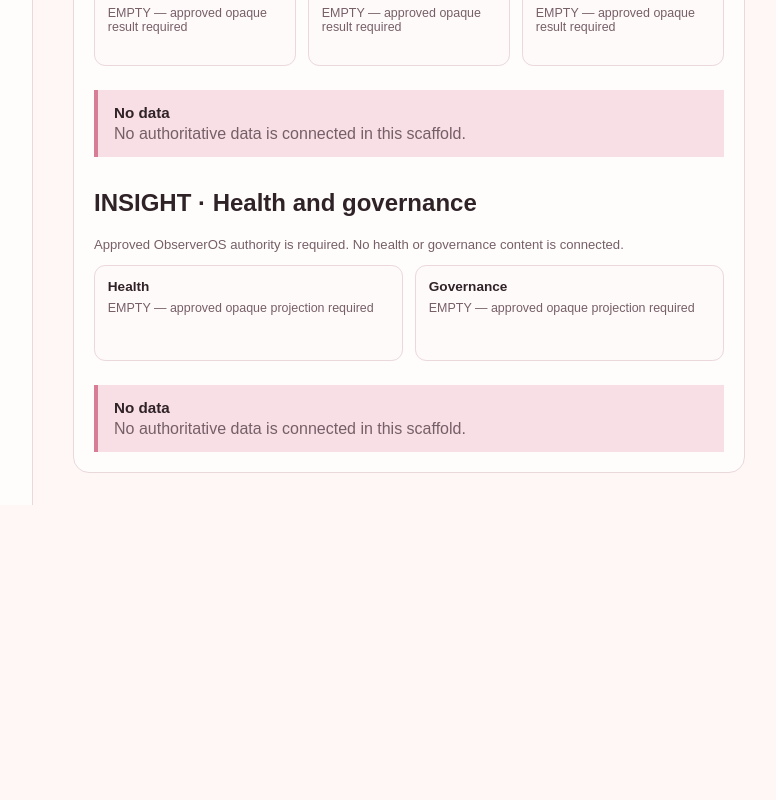
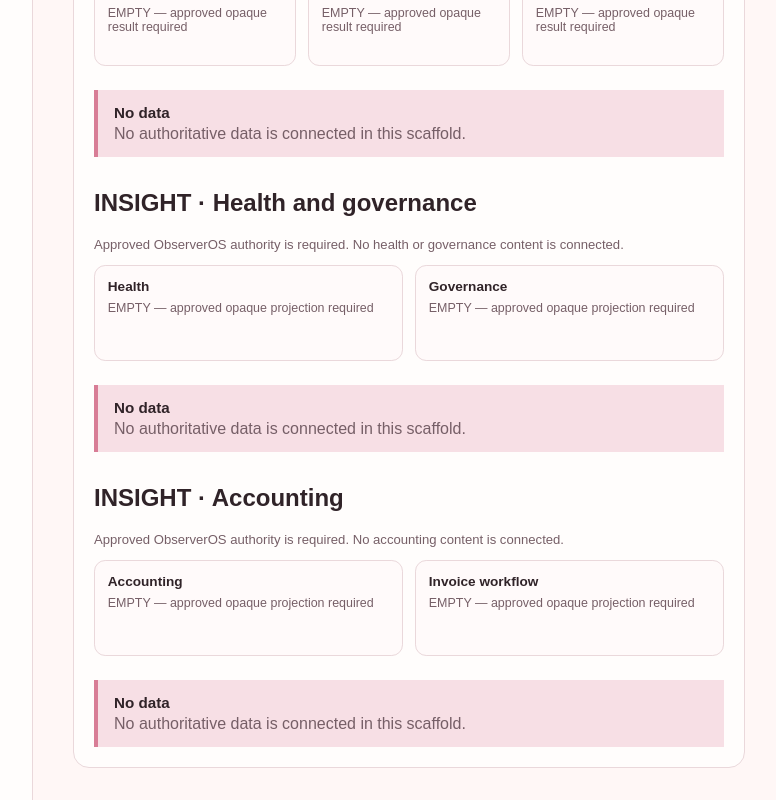
Before and after one commit to escortrogersyd3-dot/dashboard, a Next.js app: page / in a window 1280 px wide. Shown: the part 2626-3426 px from the top of the page, without its empty margins (215-991 px from the left). Before the commit the page ends 3131 px from the top, so only its background shows below. Built offline with nearby package versions, Linux system fonts and the light colour scheme.

Commit message:
feat: add V7-035 accounting empty shell
Mock-only INSIGHT Accounting and Invoice workflow empty locations.

```diff
--- a/app/globals.css
+++ b/app/globals.css
@@ -24,11 +24,13 @@ button { font: inherit; }
 .weekly-finance { margin-top:2rem; }.weekly-finance > p { color:var(--v7-muted); font-size:.82rem; }.weekly-finance-panels { display:grid; grid-template-columns:repeat(3,minmax(0,1fr)); gap:.75rem; }.weekly-finance-panel { min-height:6rem; border:1px solid var(--v7-line); border-radius:.7rem; background:#fffafa; padding:.8rem; }.weekly-finance-panel h3 { margin:0; font-size:.85rem; }.weekly-finance-panel p { margin:.45rem 0 0; color:var(--v7-muted); font-size:.78rem; }
 .insight-analysis { margin-top:2rem; }.insight-analysis > p { color:var(--v7-muted); font-size:.82rem; }.insight-analysis-panels { display:grid; grid-template-columns:repeat(3,minmax(0,1fr)); gap:.75rem; }.insight-analysis-panel { min-height:6rem; border:1px solid var(--v7-line); border-radius:.7rem; background:#fffafa; padding:.8rem; }.insight-analysis-panel h3 { margin:0; font-size:.85rem; }.insight-analysis-panel p { margin:.45rem 0 0; color:var(--v7-muted); font-size:.78rem; }
 .health-governance { margin-top:2rem; }.health-governance > p { color:var(--v7-muted); font-size:.82rem; }.health-governance-panels { display:grid; grid-template-columns:repeat(2,minmax(0,1fr)); gap:.75rem; }.health-governance-panel { min-height:6rem; border:1px solid var(--v7-line); border-radius:.7rem; background:#fffafa; padding:.8rem; }.health-governance-panel h3 { margin:0; font-size:.85rem; }.health-governance-panel p { margin:.45rem 0 0; color:var(--v7-muted); font-size:.78rem; }
+.accounting-view { margin-top:2rem; }.accounting-view > p { color:var(--v7-muted); font-size:.82rem; }.accounting-view-panels { display:grid; grid-template-columns:repeat(2,minmax(0,1fr)); gap:.75rem; }.accounting-view-panel { min-height:6rem; border:1px solid var(--v7-line); border-radius:.7rem; background:#fffafa; padding:.8rem; }.accounting-view-panel h3 { margin:0; font-size:.85rem; }.accounting-view-panel p { margin:.45rem 0 0; color:var(--v7-muted); font-size:.78rem; }
 @media (max-width:599px) { .calendar-shell { grid-template-columns:repeat(2,minmax(0,1fr)); } }
 @media (max-width:599px) { .weekly-operation-panels { grid-template-columns:1fr; } }
 @media (max-width:599px) { .weekly-finance-panels { grid-template-columns:1fr; } }
 @media (max-width:599px) { .insight-analysis-panels { grid-template-columns:1fr; } }
 @media (max-width:599px) { .health-governance-panels { grid-template-columns:1fr; } }
+@media (max-width:599px) { .accounting-view-panels { grid-template-columns:1fr; } }
 .daily-priority { margin-top: 1.5rem; }
 .task-marquee { border: 1px solid var(--v7-line); border-radius: 0.8rem; background: var(--v7-pink-soft); padding: 1rem; }
 .task-marquee h2, .priority-stack h2 { margin: 0; font-size: 0.95rem; }
--- a/app/page.tsx
+++ b/app/page.tsx
@@ -7,6 +7,7 @@ import { WeeklyOperations } from "../src/ui/weekly-operations";
 import { WeeklyFinance } from "../src/ui/weekly-finance";
 import { InsightAnalysis } from "../src/ui/insight-analysis";
 import { HealthGovernance } from "../src/ui/health-governance";
+import { AccountingView } from "../src/ui/accounting-view";
 import { AppShell } from "../src/ui/interface-core";
 
 export default function Home() {
@@ -27,6 +28,7 @@ export default function Home() {
         <WeeklyFinance />
         <InsightAnalysis />
         <HealthGovernance />
+        <AccountingView />
       </section>
     </AppShell>
   );
--- /dev/null
+++ b/automation/scripts/verify_accounting_shell.mjs
@@ -0,0 +1,5 @@
+import {readFileSync} from "node:fs";
+const source=readFileSync("src/ui/accounting-view.tsx","utf8");
+for(const value of ["INSIGHT · Accounting","Accounting","Invoice workflow","Approved ObserverOS authority is required","PresentationState state=\"EMPTY\""])if(!source.includes(value))throw new Error(`missing accounting shell boundary: ${value}`);
+for(const value of ["fetch(","amount","upload","input", "file", "ocr", "gst", "ledger", "payment", "localStorage", "Date("])if(source.toLowerCase().includes(value))throw new Error(`forbidden accounting behavior or field: ${value}`);
+console.log("accounting shell verification: PASS");
--- a/package.json
+++ b/package.json
@@ -29,6 +29,7 @@
     "health-governance-contract:verify": "node automation/scripts/verify_health_governance_contract.mjs",
     "health-governance-shell:verify": "node automation/scripts/verify_health_governance_shell.mjs",
     "accounting-contract:verify": "node automation/scripts/verify_accounting_contract.mjs",
+    "accounting-shell:verify": "node automation/scripts/verify_accounting_shell.mjs",
     "control-plane:validate": "python automation/scripts/validate_control_plane.py",
     "automation:preflight": "python automation/scripts/preflight.py --otp-id OTP-V7-001A-LOCAL-AUTOMATION-RUNNER-R1",
     "automation:guard": "python automation/scripts/guard_changed_paths.py --otp-id OTP-V7-001A-LOCAL-AUTOMATION-RUNNER-R1",
--- /dev/null
+++ b/src/ui/accounting-view.tsx
@@ -0,0 +1,3 @@
+import { PresentationState } from "./interface-core";
+const panels=["Accounting","Invoice workflow"] as const;
+export function AccountingView(){return <section className="accounting-view" aria-labelledby="accounting-view-title"><h2 id="accounting-view-title">INSIGHT · Accounting</h2><p>Approved ObserverOS authority is required. No accounting content is connected.</p><div className="accounting-view-panels">{panels.map((panel)=><article className="accounting-view-panel" key={panel}><h3>{panel}</h3><p>EMPTY — approved opaque projection required</p></article>)}</div><PresentationState state="EMPTY" /></section>;}
```
Also changed, not shown: 1 other file (tests, documents, lock files or other folders).
